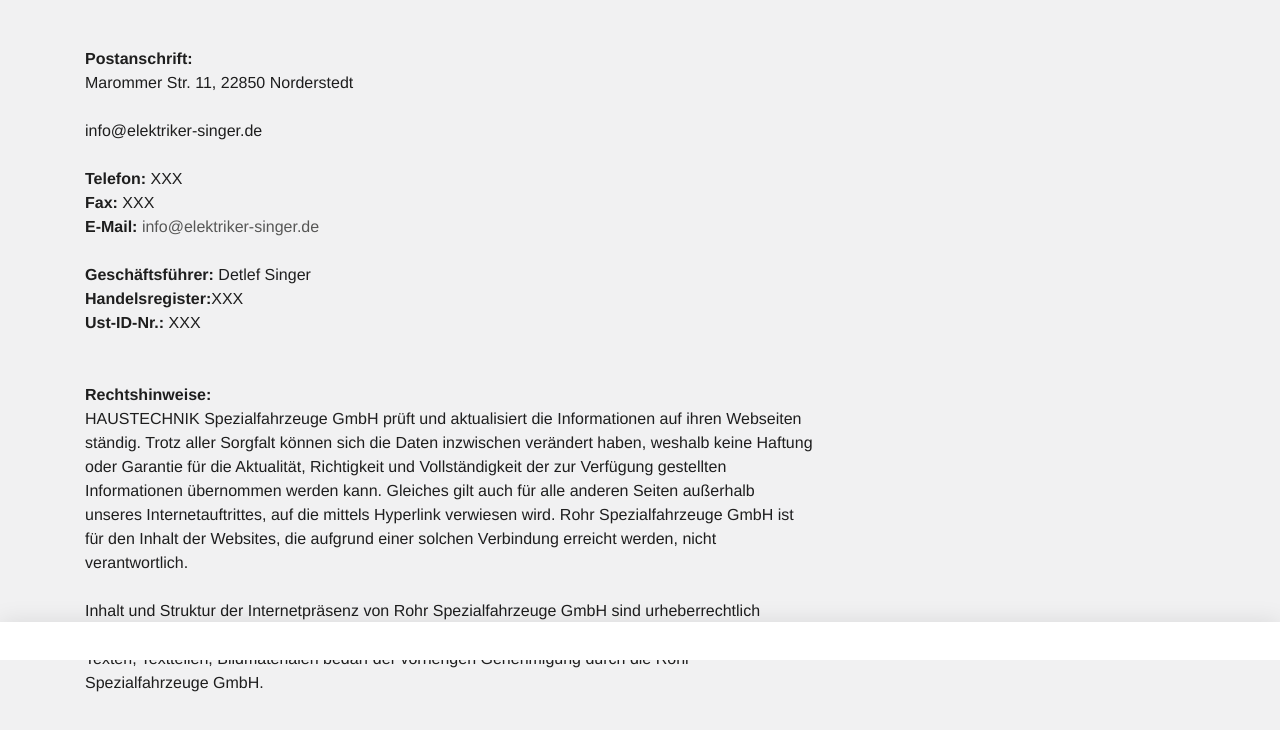
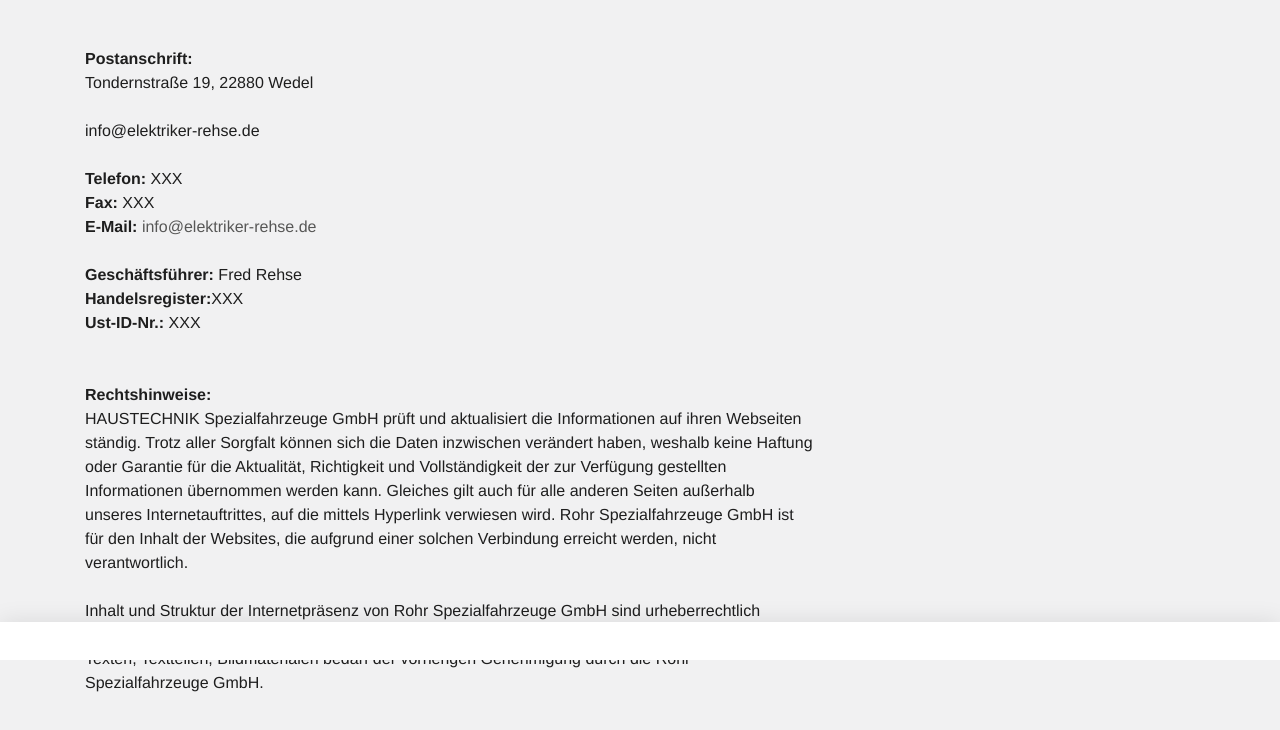
Before and after one commit to elektriker-SH/elektriker-Rehse, a plain HTML site: page impressum.html in a window 1280 px wide. Shown: the part 140-870 px from the top of the page. Drawn offline with Linux system fonts and the light colour scheme; a script that the page names is missing.

Commit message:
Update impressum.html

```diff
--- a/impressum.html
+++ b/impressum.html
@@ -27,7 +27,7 @@
   <a href="index.html">startseite</a>
 
   Impressum</h2></div></div></div></div><div class="container slot-two-columns"><div class="row"><div class="col-xs-12 col-md-8">
-<a id="c8"></a><div class="content-text m-b-1"><div class="row"><div class="col-sm-12"><p class="bodytext"><strong>Postanschrift:</strong><br> Marommer Str. 11, 22850 Norderstedt <br>  <br>  info@elektriker-singer.de</p><p class="bodytext">&nbsp;</p><p class="bodytext"><strong>Telefon:</strong> XXX<br> <strong>Fax:</strong> XXX<br> <strong>E-Mail:</strong> <a href="mailto:info@elektriker-singer.de"> info@elektriker-singer.de</a></p><p class="bodytext">&nbsp;</p><p class="bodytext"><strong>Geschäftsführer:</strong>  Detlef Singer
+<a id="c8"></a><div class="content-text m-b-1"><div class="row"><div class="col-sm-12"><p class="bodytext"><strong>Postanschrift:</strong><br> Tondernstraße 19, 22880 Wedel <br>  <br>  info@elektriker-rehse.de</p><p class="bodytext">&nbsp;</p><p class="bodytext"><strong>Telefon:</strong> XXX<br> <strong>Fax:</strong> XXX<br> <strong>E-Mail:</strong> <a href="mailto:info@elektriker-rehse.de"> info@elektriker-rehse.de</a></p><p class="bodytext">&nbsp;</p><p class="bodytext"><strong>Geschäftsführer:</strong>  Fred Rehse
 
 
 
```
